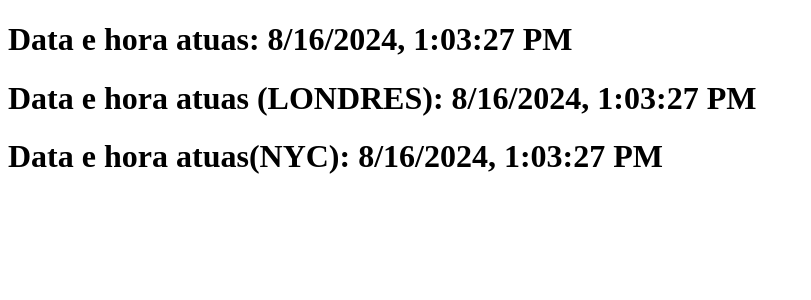
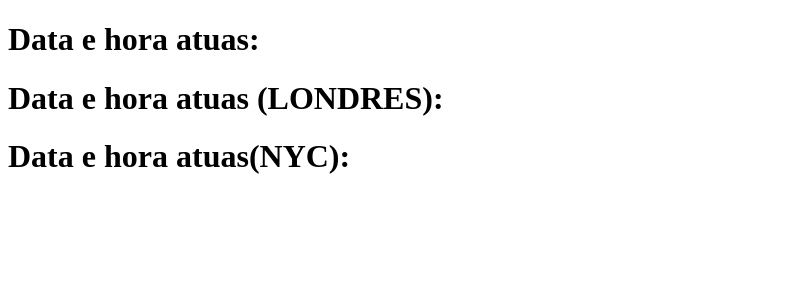
Before and after one commit to EllaaManu/AulaReact_12_08, a React (Create React App) app: page / in a window 1280 px wide. Shown: the top 300 px of the page, without its empty margins (0-811 px from the left). Built offline with nearby package versions, Linux system fonts and the light colour scheme.

Commit message:
Mudanças 23/08

```diff
--- a/src/meusComponentes/Data.js
+++ b/src/meusComponentes/Data.js
@@ -8,27 +8,32 @@
 
         super(); // executa do cosntrutor do pai
         this.props = props;
-        // data é um estado do componente
         this.state = {
-            dataAtual : new Date().toLocaleString()
+            dataAtual: new Date().toLocaleString()
         };
+    }
+
+    pegaData(timezone){
+        const dataAtual = new Date();
+        let timeZoneFromDB = PaymentResponse(timezone);
+        let difTempo = timeZoneFromDB * 60 + dataAtual.getTimezoneOffset();
+        let ml = parseInt(dataAtual.getTime() + (difTempo * 60 * 1000));
+        const dataNova = new Date(ml);
+        return dataNova;
     }
 
     //fase de montagem
     componentDidMount(){
-        console.log("COmponeete muuntado");
-        // m é possivel att o componente de forma direta
-        // this.setState =
         this.setState({
-            dataAtual: new Date().toLocaleString()
-        })
+            dataAtual : new Date().toLocaleString()
+        });
     }
 
     componentDidUpdate() {
         console.log("COmponeete atumliado");
-        setTimeout(()=> {
+        setTimeout(() => {
             this.setState({
-                dataAtual: new Date().toLocaleString()
+                dataAtual : new Date().toLocaleString()
             });
         }, 1000);
 
@@ -37,8 +42,8 @@
     //sobreeescrtre do metodo
     render(){
         return (
-
-            <h1> {this.props.texto || "hehehehehe"} {this.state.dataAtual}</h1>
+            // se nao exibe props exibe hehehehehehe
+            <h1> {this.props.texto || "hehehehehe"} {this.dataAtual}</h1>
         )
     }
 
```
